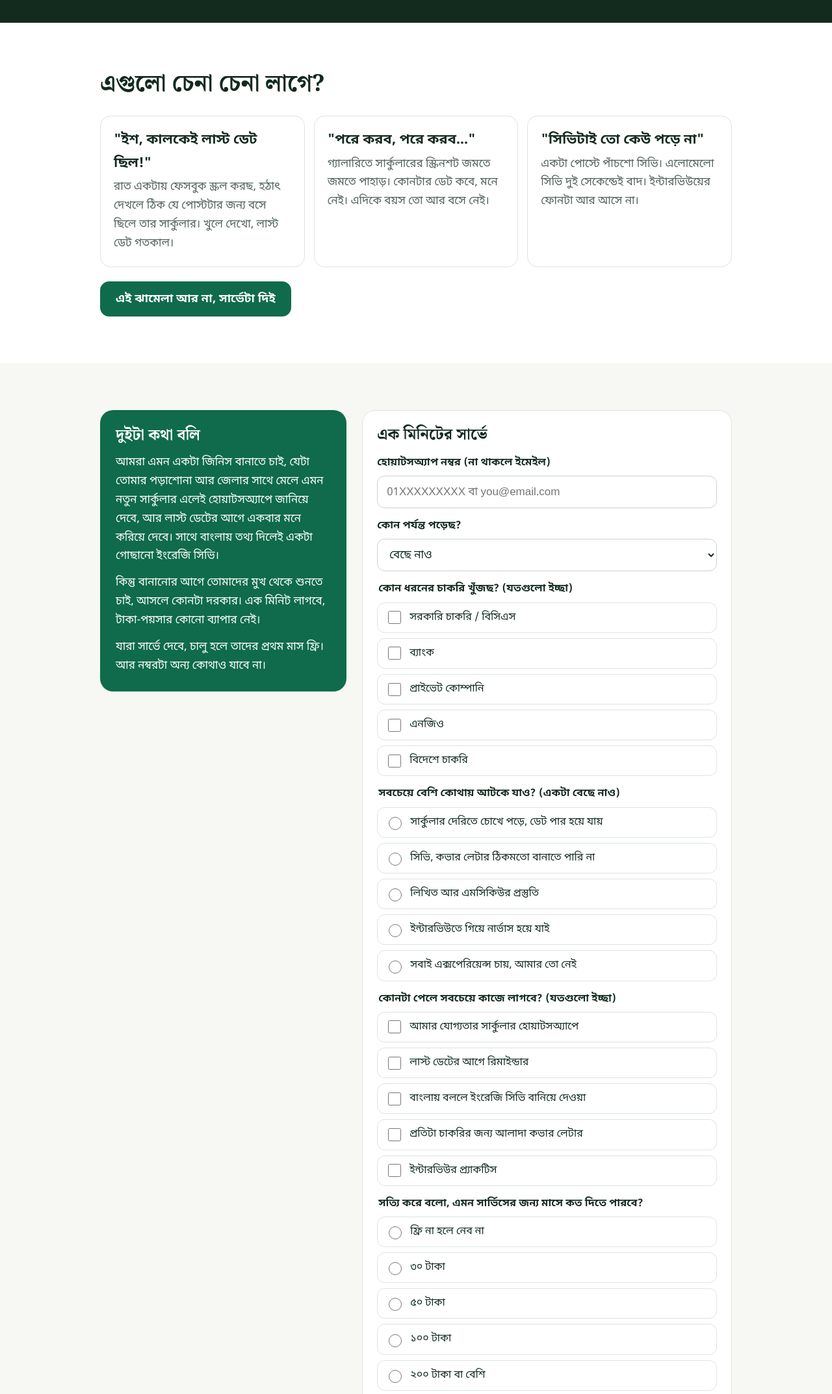
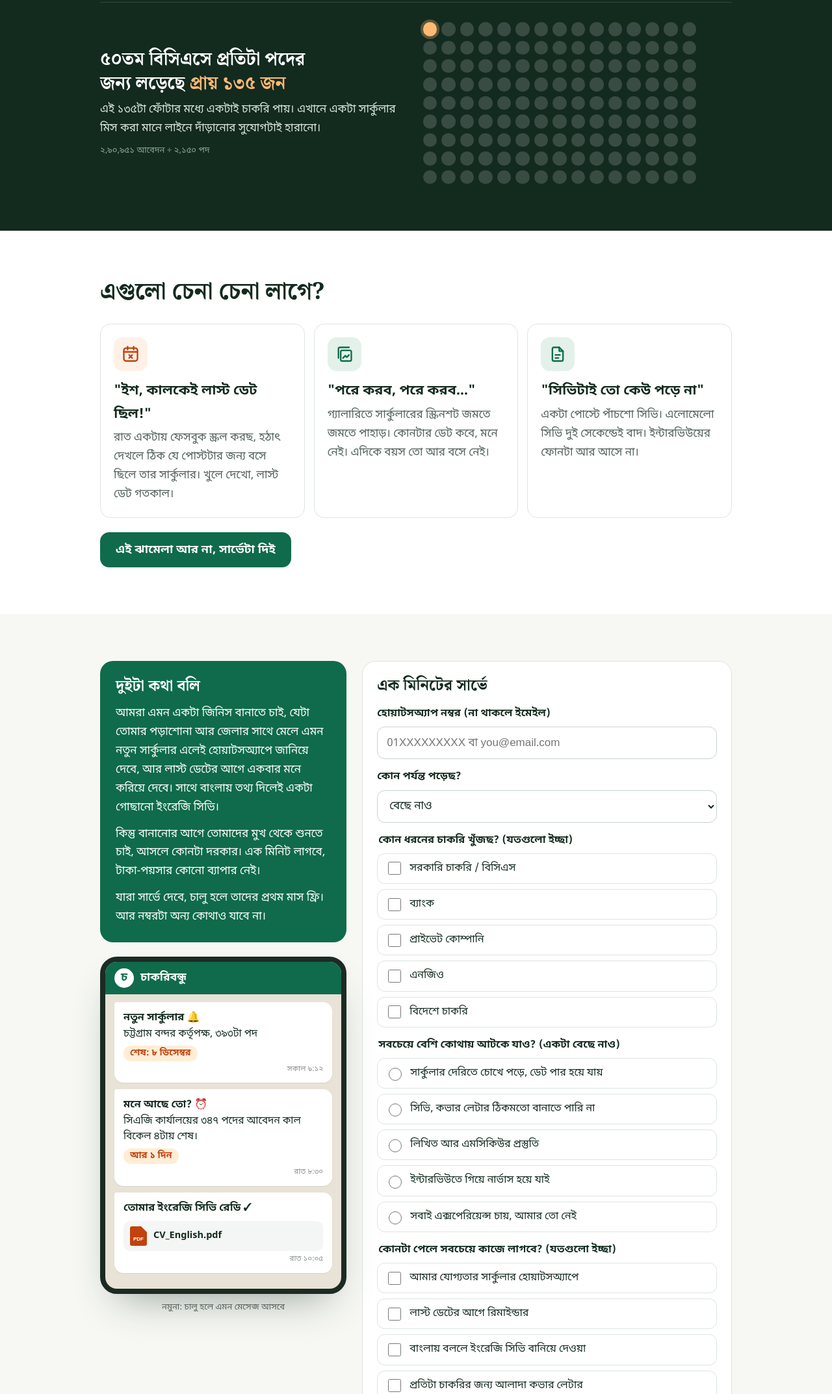
Before and after one commit to MonemChowdhury/chakoribondhu, a plain HTML site: page index.html in a window 1280 px wide. Shown: the part 1185-3330 px from the top of the page at 65% size. Drawn offline with Linux system fonts and the light colour scheme.

Commit message:
Add visuals: WhatsApp preview mockup, 1-in-135 odds graphic, pain-card icons
Co-Authored-By: Claude Opus 5.5 <noreply@anthropic.com>
Claude-Session: https://claude.ai/code/session_01945ztmH6MRYPJWp81ukv9S

```diff
--- a/index.html
+++ b/index.html
@@ -99,6 +99,21 @@ footer{padding:28px 0 46px;color:var(--muted);font-size:14px;border-top:1px soli
 @media(min-width:720px){.stats{grid-template-columns:repeat(3,minmax(0,1fr))}}
 @media(min-width:720px){.grid3{grid-template-columns:repeat(3,minmax(0,1fr))}}
 @media(min-width:900px){.hero{grid-template-columns:minmax(0,1.1fr) minmax(0,.9fr);gap:46px;padding:24px 0 64px}.survey{grid-template-columns:minmax(0,.8fr) minmax(0,1.2fr)}}
+.side{display:grid;gap:22px}
+.phonecap{font-size:13px;color:var(--muted);text-align:center;margin-top:10px}
+.phone .t{font-size:11.5px;color:#8a8f8c;text-align:right;margin-top:4px}
+.file{display:flex;gap:10px;align-items:center;background:#f3f6f4;border-radius:10px;padding:8px 10px;margin-top:8px;font-weight:700;font-size:14.5px}
+.file svg{flex:none}
+.ic{width:52px;height:52px;border-radius:14px;background:var(--green2);display:grid;place-items:center;margin-bottom:14px}
+.ic.r{background:#fff1e8}
+.odds{margin-top:40px;padding-top:30px;border-top:1px solid rgba(255,255,255,.14);display:grid;gap:22px;align-items:center}
+.odds h3{font-size:clamp(22px,3vw,28px);color:#fff}.odds h3 em{font-style:normal;color:#fdba74}
+.odds p{color:#dbe7e0;margin-top:8px}
+.dots{display:grid;grid-template-columns:repeat(15,1fr);gap:7px;max-width:420px}
+.dots i{aspect-ratio:1;border-radius:50%;background:rgba(255,255,255,.16)}
+.dots i.me{background:#fdba74;box-shadow:0 0 0 4px rgba(253,186,116,.3)}
+@media(min-width:720px){.odds{grid-template-columns:minmax(0,1fr) minmax(0,1fr)}}
+@media(min-width:900px){.side{position:sticky;top:20px}}
 @media(prefers-reduced-motion:reduce){html{scroll-behavior:auto}}
 </style>
 </head>
@@ -136,6 +151,10 @@ footer{padding:28px 0 46px;color:var(--muted);font-size:14px;border-top:1px soli
       <div><b>২,৯০,৯৫১ জন</b><p>আবেদন করেছিল ৫০তম বিসিএসে। পোস্ট ছিল মাত্র ২,১৫০টা।</p><small><a href="https://www.prothomalo.com/chakri/chakri-news/d1dxkh6pmb" target="_blank" rel="noopener">পিএসসি (প্রথম আলো)</a> · <a href="https://bangla.bdnews24.com/bangladesh/e72f95b8172c" target="_blank" rel="noopener">বিডিনিউজ২৪</a></small></div>
       <div><b>৮ লাখ ৮৫ হাজার</b><p>গ্র্যাজুয়েট বেকার ছিল ২০২৪ সালে। ২০১৭ সালে ছিল এর অর্ধেকেরও কম।</p><small><a href="https://en.prothomalo.com/youth/employment/snqz3e2d3j" target="_blank" rel="noopener">বিবিএস জরিপ (প্রথম আলো)</a></small></div>
     </div>
+    <div class="odds">
+      <div><h3>৫০তম বিসিএসে প্রতিটা পদের জন্য লড়েছে <em>প্রায় ১৩৫ জন</em></h3><p>এই ১৩৫টা ফোঁটার মধ্যে একটাই চাকরি পায়। এখানে একটা সার্কুলার মিস করা মানে লাইনে দাঁড়ানোর সুযোগটাই হারানো।</p><small style="color:#8fa79b;font-size:13px;display:block;margin-top:8px">২,৯০,৯৫১ আবেদন ÷ ২,১৫০ পদ</small></div>
+      <div class="dots" role="img" aria-label="১৩৫টা ফোঁটার মধ্যে একটা আলাদা রঙের"><i class="me"></i><i></i><i></i><i></i><i></i><i></i><i></i><i></i><i></i><i></i><i></i><i></i><i></i><i></i><i></i><i></i><i></i><i></i><i></i><i></i><i></i><i></i><i></i><i></i><i></i><i></i><i></i><i></i><i></i><i></i><i></i><i></i><i></i><i></i><i></i><i></i><i></i><i></i><i></i><i></i><i></i><i></i><i></i><i></i><i></i><i></i><i></i><i></i><i></i><i></i><i></i><i></i><i></i><i></i><i></i><i></i><i></i><i></i><i></i><i></i><i></i><i></i><i></i><i></i><i></i><i></i><i></i><i></i><i></i><i></i><i></i><i></i><i></i><i></i><i></i><i></i><i></i><i></i><i></i><i></i><i></i><i></i><i></i><i></i><i></i><i></i><i></i><i></i><i></i><i></i><i></i><i></i><i></i><i></i><i></i><i></i><i></i><i></i><i></i><i></i><i></i><i></i><i></i><i></i><i></i><i></i><i></i><i></i><i></i><i></i><i></i><i></i><i></i><i></i><i></i><i></i><i></i><i></i><i></i><i></i><i></i><i></i><i></i><i></i><i></i><i></i><i></i><i></i><i></i><i></i><i></i><i></i><i></i><i></i><i></i></div>
+    </div>
   </div>
 </section>
 
@@ -143,9 +162,9 @@ footer{padding:28px 0 46px;color:var(--muted);font-size:14px;border-top:1px soli
   <div class="wrap">
     <h2>এগুলো চেনা চেনা লাগে?</h2>
     <div class="grid3">
-      <div class="card"><b>"ইশ, কালকেই লাস্ট ডেট ছিল!"</b><p>রাত একটায় ফেসবুক স্ক্রল করছ, হঠাৎ দেখলে ঠিক যে পোস্টটার জন্য বসে ছিলে তার সার্কুলার। খুলে দেখো, লাস্ট ডেট গতকাল।</p></div>
-      <div class="card"><b>"পরে করব, পরে করব…"</b><p>গ্যালারিতে সার্কুলারের স্ক্রিনশট জমতে জমতে পাহাড়। কোনটার ডেট কবে, মনে নেই। এদিকে বয়স তো আর বসে নেই।</p></div>
-      <div class="card"><b>"সিভিটাই তো কেউ পড়ে না"</b><p>একটা পোস্টে পাঁচশো সিভি। এলোমেলো সিভি দুই সেকেন্ডেই বাদ। ইন্টারভিউয়ের ফোনটা আর আসে না।</p></div>
+      <div class="card"><div class="ic r"><svg width="28" height="28" viewBox="0 0 24 24" fill="none" stroke="#c2410c" stroke-width="2" stroke-linecap="round" stroke-linejoin="round"><rect x="3" y="4" width="18" height="17" rx="3"/><path d="M3 9h18M8 2v4M16 2v4M10 13l4 4M14 13l-4 4"/></svg></div><b>"ইশ, কালকেই লাস্ট ডেট ছিল!"</b><p>রাত একটায় ফেসবুক স্ক্রল করছ, হঠাৎ দেখলে ঠিক যে পোস্টটার জন্য বসে ছিলে তার সার্কুলার। খুলে দেখো, লাস্ট ডেট গতকাল।</p></div>
+      <div class="card"><div class="ic"><svg width="28" height="28" viewBox="0 0 24 24" fill="none" stroke="#0f6b4b" stroke-width="2" stroke-linecap="round" stroke-linejoin="round"><rect x="7" y="7" width="14" height="14" rx="2"/><path d="M4 17V5a2 2 0 0 1 2-2h12"/><path d="M10 17l3-3 2 2 3-3"/></svg></div><b>"পরে করব, পরে করব…"</b><p>গ্যালারিতে সার্কুলারের স্ক্রিনশট জমতে জমতে পাহাড়। কোনটার ডেট কবে, মনে নেই। এদিকে বয়স তো আর বসে নেই।</p></div>
+      <div class="card"><div class="ic"><svg width="28" height="28" viewBox="0 0 24 24" fill="none" stroke="#0f6b4b" stroke-width="2" stroke-linecap="round" stroke-linejoin="round"><path d="M14 3H7a2 2 0 0 0-2 2v14a2 2 0 0 0 2 2h10a2 2 0 0 0 2-2V8z"/><path d="M14 3v5h5M9 13h6M9 17h4"/></svg></div><b>"সিভিটাই তো কেউ পড়ে না"</b><p>একটা পোস্টে পাঁচশো সিভি। এলোমেলো সিভি দুই সেকেন্ডেই বাদ। ইন্টারভিউয়ের ফোনটা আর আসে না।</p></div>
     </div>
     <div style="margin-top:22px"><a class="btn" href="#survey">এই ঝামেলা আর না, সার্ভেটা দিই</a></div>
   </div>
@@ -153,11 +172,22 @@ footer{padding:28px 0 46px;color:var(--muted);font-size:14px;border-top:1px soli
 
 <section class="band" id="survey">
   <div class="wrap survey">
+    <div class="side">
     <div class="why">
       <h3 style="font-size:24px">দুইটা কথা বলি</h3>
       <p style="margin-top:12px">আমরা এমন একটা জিনিস বানাতে চাই, যেটা তোমার পড়াশোনা আর জেলার সাথে মেলে এমন নতুন সার্কুলার এলেই হোয়াটসঅ্যাপে জানিয়ে দেবে, আর লাস্ট ডেটের আগে একবার মনে করিয়ে দেবে। সাথে বাংলায় তথ্য দিলেই একটা গোছানো ইংরেজি সিভি।</p>
       <p style="margin-top:12px">কিন্তু বানানোর আগে তোমাদের মুখ থেকে শুনতে চাই, আসলে কোনটা দরকার। এক মিনিট লাগবে, টাকা-পয়সার কোনো ব্যাপার নেই।</p>
       <p style="margin-top:12px">যারা সার্ভে দেবে, চালু হলে তাদের প্রথম মাস ফ্রি। আর নম্বরটা অন্য কোথাও যাবে না।</p>
+    </div>
+    <div>
+      <div class="phone" aria-label="নমুনা মেসেজ">
+        <div class="chathead"><i>চ</i>চাকরিবন্ধু</div>
+        <div class="msg"><b>নতুন সার্কুলার 🔔</b>চট্টগ্রাম বন্দর কর্তৃপক্ষ, ৩৯৩টা পদ<br><span class="chip">শেষ: ৮ ডিসেম্বর</span><div class="t">সকাল ৯:১২</div></div>
+        <div class="msg"><b>মনে আছে তো? ⏰</b>সিএজি কার্যালয়ের ৩৪৭ পদের আবেদন কাল বিকেল ৪টায় শেষ।<br><span class="chip">আর ১ দিন</span><div class="t">রাত ৮:৩০</div></div>
+        <div class="msg"><b>তোমার ইংরেজি সিভি রেডি ✓</b><div class="file"><svg width="26" height="30" viewBox="0 0 26 30"><path d="M3 0h14l9 9v18a3 3 0 0 1-3 3H3a3 3 0 0 1-3-3V3a3 3 0 0 1 3-3z" fill="#c2410c"/><text x="13" y="22" font-size="8" font-weight="700" fill="#fff" text-anchor="middle" font-family="sans-serif">PDF</text></svg>CV_English.pdf</div><div class="t">রাত ১০:০৫</div></div>
+      </div>
+      <p class="phonecap">নমুনা: চালু হলে এমন মেসেজ আসবে</p>
+    </div>
     </div>
     <form id="f" novalidate>
       <h3 style="font-size:24px">এক মিনিটের সার্ভে</h3>
```
